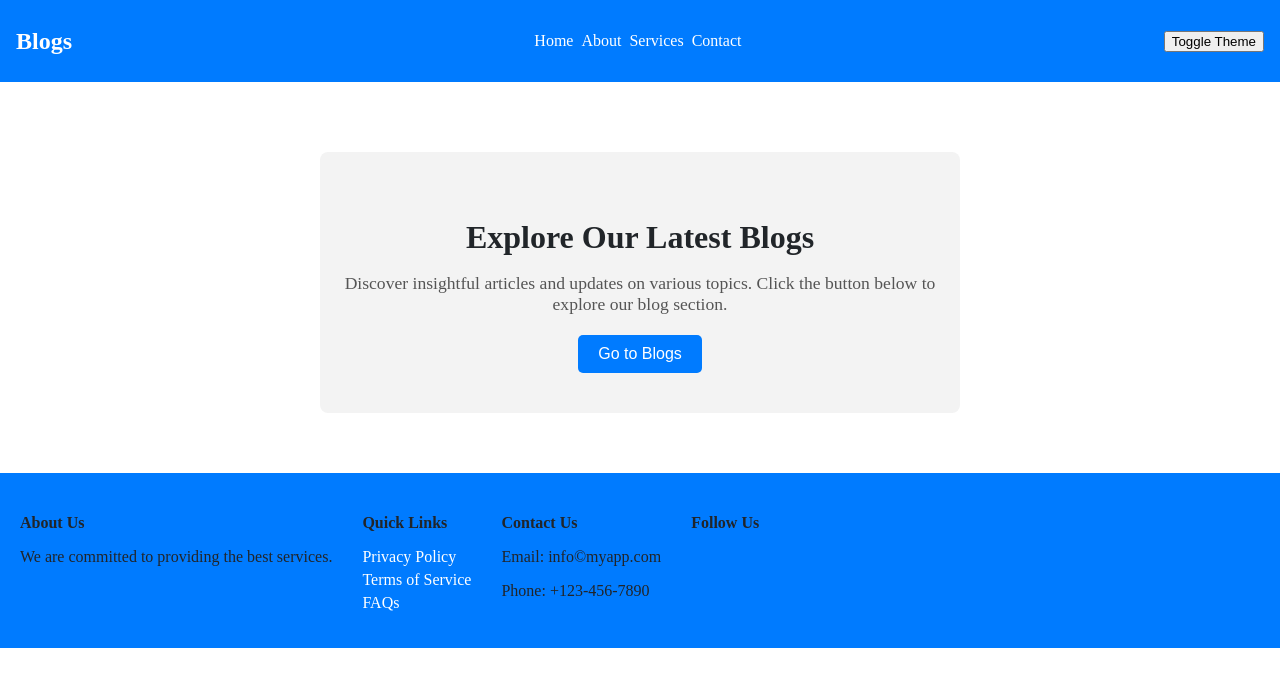
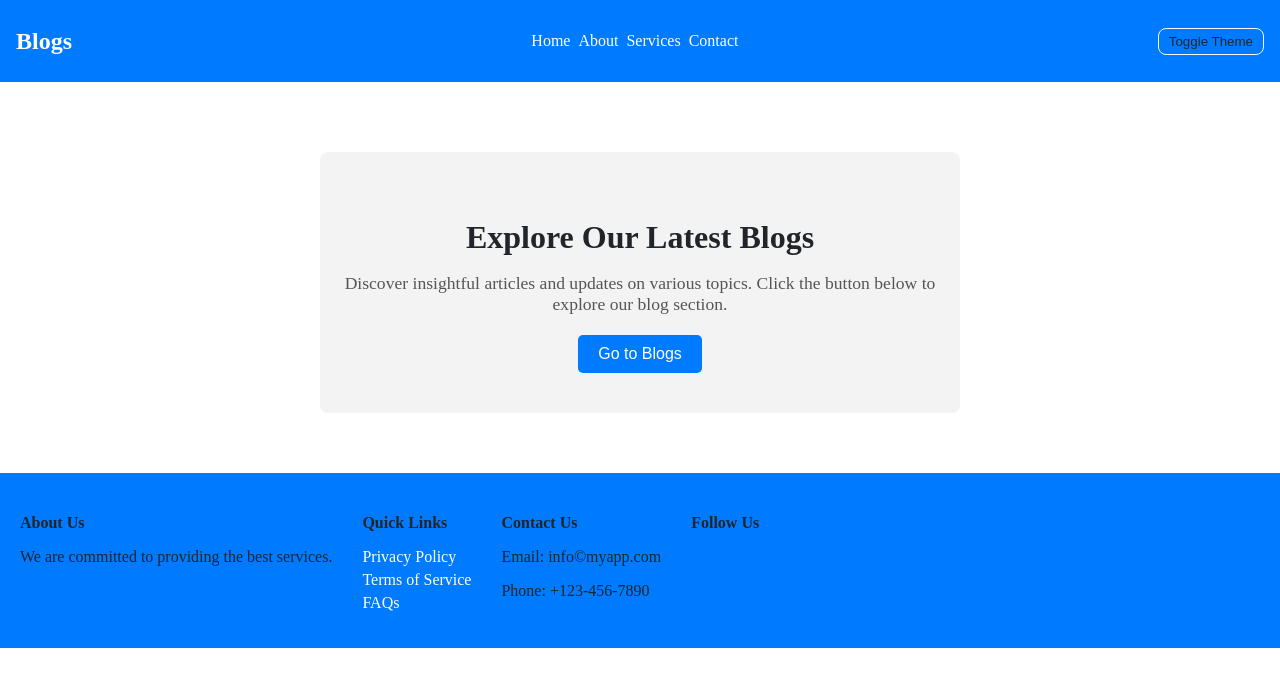
Before and after one commit to omarkarake/angular-style-showcase, an Angular app: page /home in a window 1280 px wide. Shown: the top 686 px of the page. Built offline with nearby package versions, Linux system fonts and the light colour scheme.

Commit message:
updated styles for the app

```diff
--- a/src/styles.scss
+++ b/src/styles.scss
@@ -12,6 +12,7 @@
 
 :root {
   @include light-theme; // Default theme is light
+  transition: ease-in 0.3s;
 }
 
 .dark-theme {
@@ -23,7 +24,8 @@ body {
   color: var(--text-color);
 }
 
-.navbar, .footer {
+.navbar,
+.footer {
   background-color: var(--primary-color);
   color: var(--text-color);
 }
@@ -31,15 +33,23 @@ body {
 .nav-link {
   color: var(--text-color);
   &:hover {
-    color: var(--primary-color-light); // Use the lighter version of the primary color
+    color: var(
+      --primary-color-light
+    ); // Use the lighter version of the primary color
   }
 }
 
-.button {
+button {
   background-color: var(--primary-color);
+  padding: 5px 10px;
+  border-radius: 8px;
+  cursor: pointer;
   color: var(--text-color);
   border: 1px solid var(--secondary-color);
   &:hover {
-    background-color: var(--primary-color-light); // Use the lighter version of the primary color
+    background-color: var(
+      --primary-color-light
+    ); // Use the lighter version of the primary color
+    border: 1px solid var(--paragraph-text-color); // Use the lighter version of the primary color
   }
 }
```
